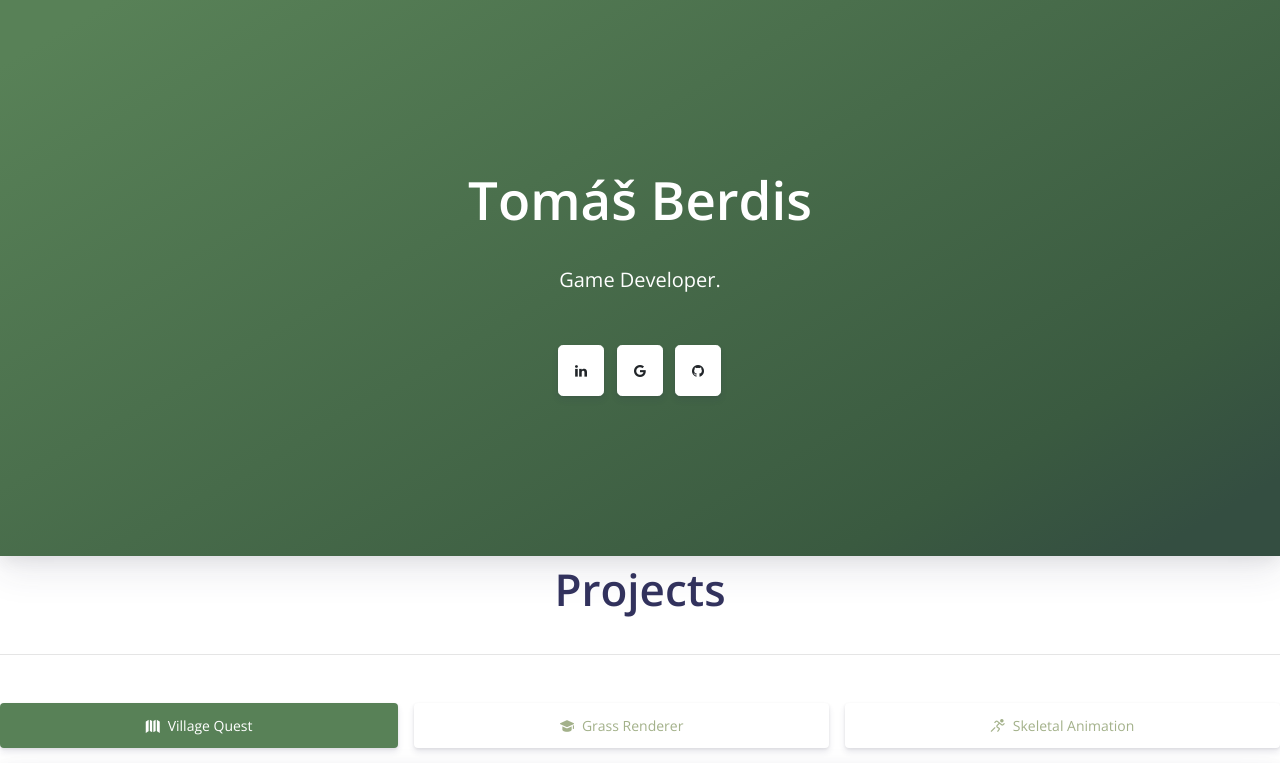
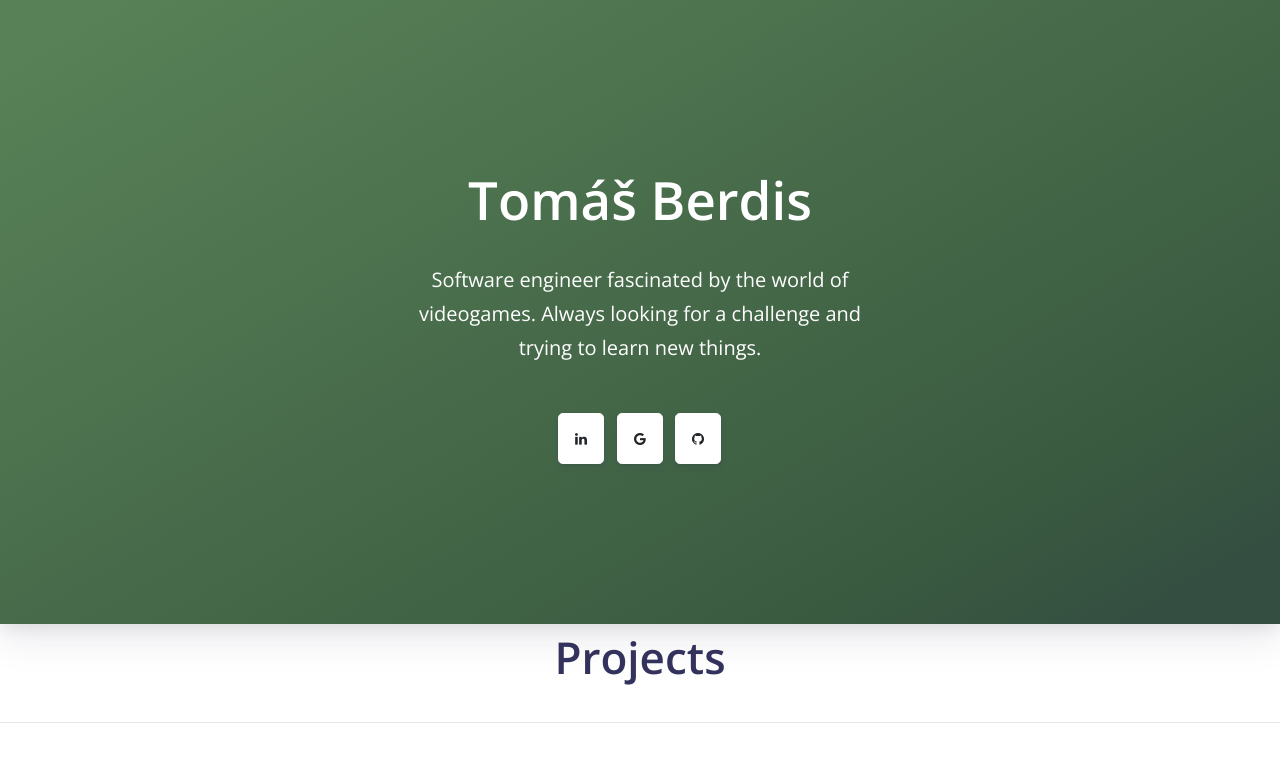
Before and after one commit to TomasBerdis/TomasBerdis.github.io, a website: page index.html in a window 1280 px wide. Shown: the top 763 px of the page. Drawn offline with nearby package versions, Linux system fonts and the light colour scheme; some packages are replaced by stand-ins of ours.

Commit message:
Update index.html

```diff
--- a/index.html
+++ b/index.html
@@ -46,7 +46,7 @@ Coded by www.creative-tim.com
             <div class="row align-items-center justify-content-center">
               <div class="col-lg-6 text-center">
                 <h1 class="display-1 mb-0 text-white">Tomáš Berdis</h1>
-                <p class="lead text-white">Game Developer.</p>
+                <p class="lead text-white">Software engineer fascinated by the world of videogames. Always looking for a challenge and trying to learn new things.</p>
                 <div class="btn-wrapper">
                   <a class="btn btn-lg btn-white btn-icon mb-3 mb-sm-0" href="https://www.linkedin.com/in/tomasberdis" target="_blank" data-toggle="tooltip" title="Follow me on LinkedIn">
                     <i class="fa fa-linkedin"></i>
```
